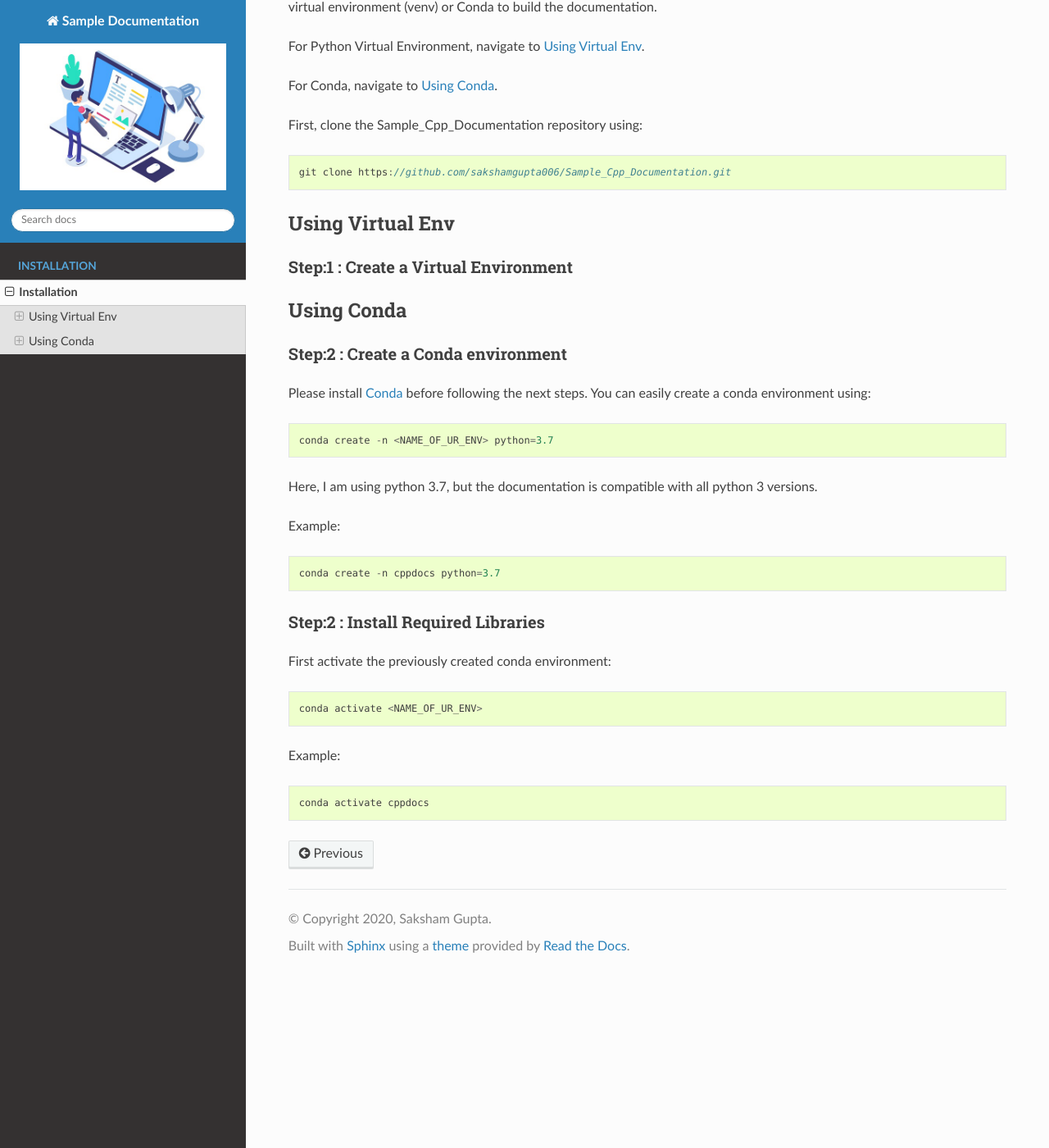
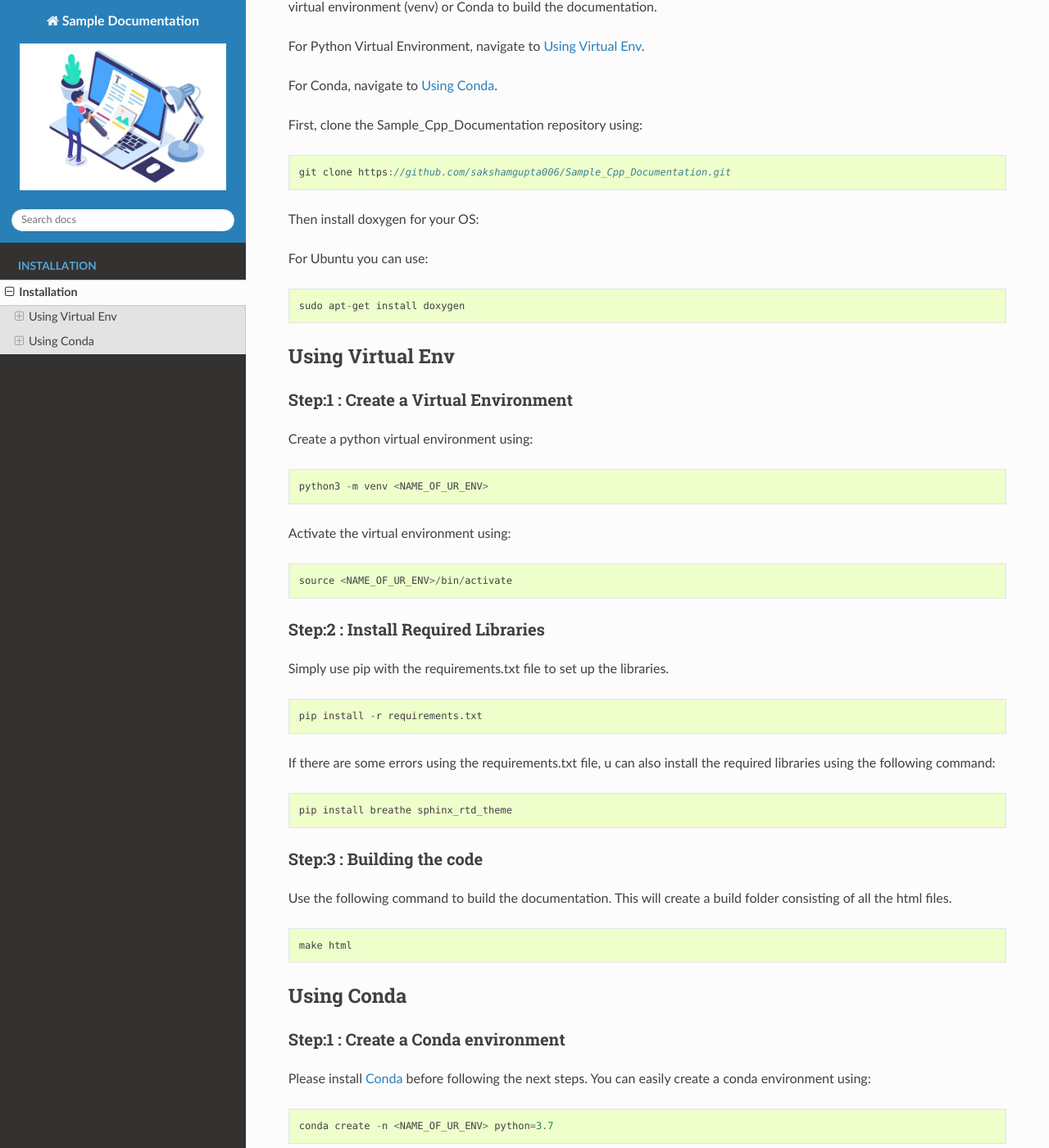
Before and after one commit to sakshamgupta006/Sample_Cpp_Documentation, a Sphinx documentation site: the page built from source/installation.rst, in a window 1280 px wide and 1400 px high, scrolled down 680 px. Shown: the whole window at 82% size. Built offline with Sphinx 7.4.7 and the Read the Docs theme 2.0.0, drawn with Linux system fonts in a browser that asks for light colours; some of the changed text lies outside the part shown.

Commit message:
Completed the Installation Section

```diff
--- a/source/installation.rst
+++ b/source/installation.rst
@@ -21,16 +21,58 @@ First, clone the Sample_Cpp_Documentation repository using:
     git clone https://github.com/sakshamgupta006/Sample_Cpp_Documentation.git
 
 
+Then install doxygen for your OS:
+
+For Ubuntu you can use:
+
+.. code::
+
+    sudo apt-get install doxygen
+
+
 .. _RST_VENV_INSTALL:
 
 Using Virtual Env
 -----------------
 
 Step:1 : Create a Virtual Environment
-************************************
+*************************************
+Create a python virtual environment using:
+
+.. code::
+
+    python3 -m venv <NAME_OF_UR_ENV>
+
+Activate the virtual environment using:
+
+.. code::
+
+    source <NAME_OF_UR_ENV>/bin/activate
 
 
+Step:2 : Install Required Libraries
+***********************************
+Simply use pip with the requirements.txt file to set up the libraries.
 
+.. code::
+
+    pip install -r requirements.txt
+
+If there are some errors using the requirements.txt file, u can also install the
+required libraries using the following command:
+
+.. code::
+
+    pip install breathe sphinx_rtd_theme
+
+Step:3 : Building the code
+**************************
+Use the following command to build the documentation. This will create a build folder consisting
+of all the html files.
+
+.. code::
+
+    make html
 
 
 .. _RST_CONDA_INSTALL:
@@ -38,7 +80,7 @@ Step:1 : Create a Virtual Environment
 Using Conda
 -----------
 
-Step:2 : Create a Conda environment
+Step:1 : Create a Conda environment
 ***********************************
 Please install `Conda <https://docs.conda.io/projects/conda/en/latest/user-guide/install/>`_ before following the next steps.
 You can easily create a conda environment using:
@@ -69,3 +111,20 @@ Example:
 .. code::
 
     conda activate cppdocs
+
+Alternatively, you can also use the following commands to install the
+required libraries:
+
+.. code::
+
+    pip install breathe sphinx_rtd_theme
+    conda install -c conda-forge breathe
+
+Step:3 : Building the code
+**************************
+Use the following command to build the documentation. This will create a build folder consisting
+of all the html files.
+
+.. code::
+
+    make html
```
Also changed, not shown: 5 other files.
